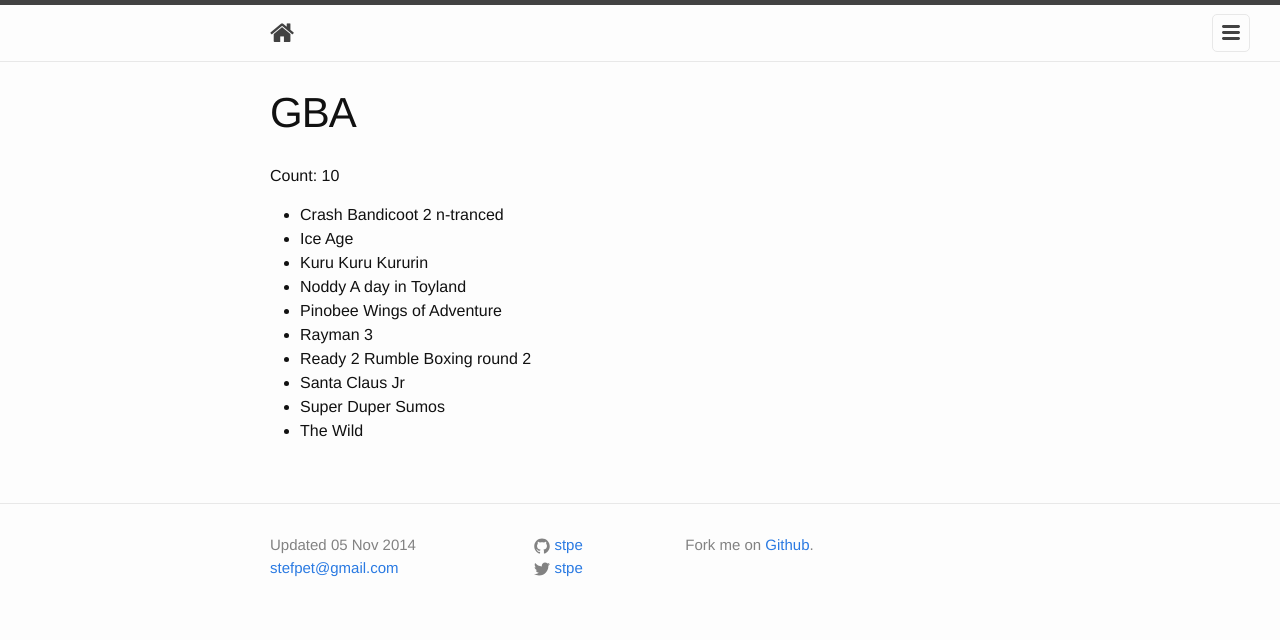
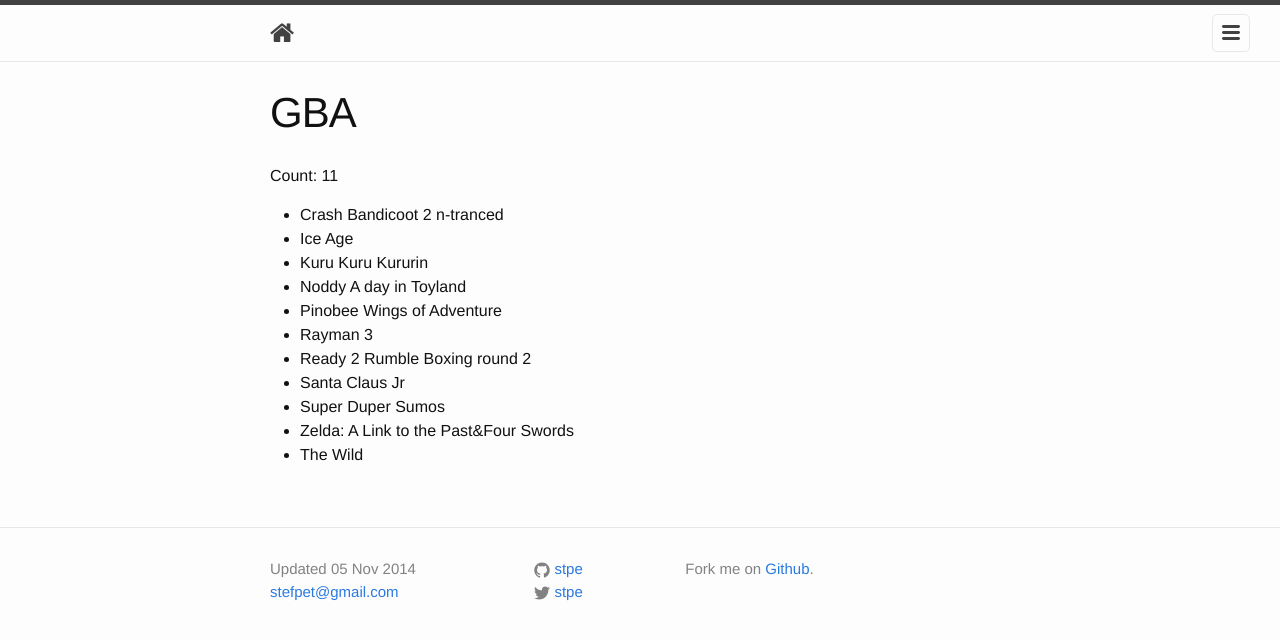
Before and after one commit to stpe/games, a Jekyll site: the page built from gba.md, in a window 1280 px wide. Shown: the top 640 px of the page. Built offline with Jekyll 4.4.1, drawn with Linux system fonts in a browser that asks for light colours; nearby versions of some CDN libraries.

Commit message:
Zelda GBA

```diff
--- a/_data/games.json
+++ b/_data/games.json
@@ -1112,6 +1112,11 @@
     "title": "Super Duper Sumos",
     "platform": "GBA",
     "code": "AGB-ASDE-USA"
+  },
+  {
+    "title": "Zelda: A Link to the Past&amp;Four Swords",
+    "platform": "GBA",
+    "code": "AGB-AZLP-EUR"
   },
   {
     "title": "The Wild",
```
